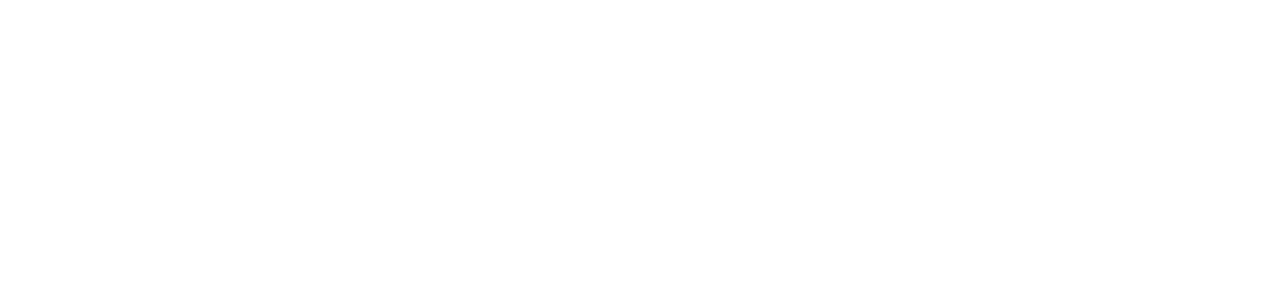
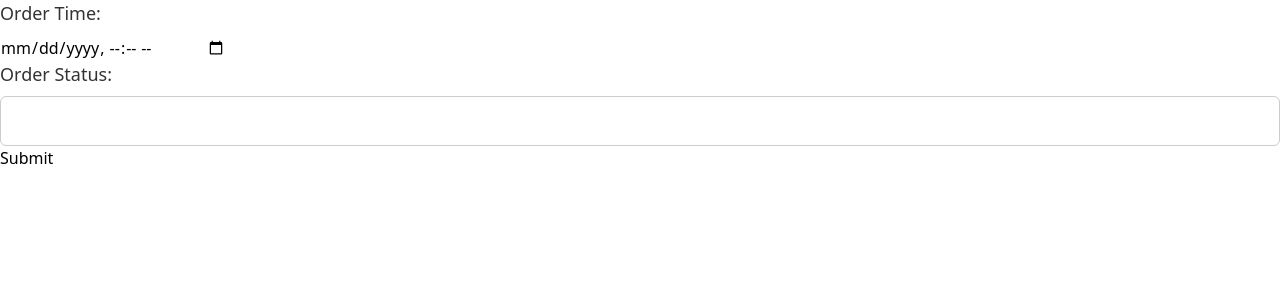
Before and after one commit to Greisi22/InternshipProject_GreisiJaho, a React (Vite) app in the folder Food-Delivery-FrontEnd/Food-Delivery/: page /prova4 in a window 1280 px wide. Before the commit this address had no page. Shown: the top 300 px of the page. Built offline with nearby package versions, Linux system fonts and the light colour scheme.

Commit message:
Websocket for order

```diff
--- a/Food-Delivery-FrontEnd/Food-Delivery/src/App.tsx
+++ b/Food-Delivery-FrontEnd/Food-Delivery/src/App.tsx
@@ -10,10 +10,6 @@ import StatisticsPage from './pages/Administrator/StatisticsPage';
 import UsersPage from './pages/Administrator/UsersPage';
 import AllRestaurants from './component/Administrator/AllRestaurant';
 import RevenueTable from './component/Administrator/RevenueTable';
-
-
-
-
 
 import EditRestaurant from './component/Administrator/EditRestaurant';
 
@@ -28,9 +24,8 @@ import ManagerDashboardPage from './pages/RestaurantManager/ManagerDashboardPage
 
 import UserOrderPage from './websocket/UserOrderPage';
 import RestaurantOrderPage from './websocket/RestaurantOrderPage';
-import { CardWithLink } from './component/RestaurantManager/OrderCard';
 import AllOrders from './component/RestaurantManager/AllOrders';
-
+import OrderForm from './pages/Client/temporary';
 
 const App = () => {
     return (
@@ -53,7 +48,6 @@ const App = () => {
                 <Route path="/Administrator/AllRestaurants" element={<AllRestaurants />} />
                 <Route path="/Administrator/RevenueTable" element={<RevenueTable />} />
                 <Route path="/Administrator/EditRestaurant" element={<EditRestaurant />} />
-
                 <Route path="/Administrator/EditRestaurant" element={<EditRestaurant />} />
                 <Route path="/Administrator/RestaurantMenu" element={<RestaurantMenu />} />
                 {/* <Route path="/Administrator/EditMenu" element={<EditMenu />} /> */}
@@ -62,15 +56,10 @@ const App = () => {
                 <Route path="/RestaurantManager/Dashboard" element={<ManagerDashboardPage />} />
                 <Route path="/RestaurantManager/Order" element={<ManagerOrdersPage />} />
                 <Route path="/RestaurantManager/Product" element={<ManagerProductsPage />} />
-
-
                 <Route path="prova1" element={<UserOrderPage />} />
                 <Route path="prova2" element={<RestaurantOrderPage />} />
                 <Route path="prova3" element={<AllOrders />} />
-
-
-
-
+                <Route path="prova4" element={<OrderForm />} />
             </Routes>
         </>
     );
--- a/Food-Delivery-FrontEnd/Food-Delivery/src/api/localhost/Login/LoginAPI.tsx
+++ b/Food-Delivery-FrontEnd/Food-Delivery/src/api/localhost/Login/LoginAPI.tsx
@@ -1,4 +1,5 @@
 import axiosInstance, { ApiResponse } from '../../../config/axios';
+import { userMap } from 'src/types/Restaurant';
 
 export async function checkLogin(email: string, password: string) {
     try {
@@ -9,7 +10,7 @@ export async function checkLogin(email: string, password: string) {
         };
 
         // Making a POST request with the data
-        const response = await axiosInstance.post<ApiResponse>('/user/login', requestData, {
+        const response = await axiosInstance.post<userMap>('/user/login', requestData, {
             headers: {
                 'Content-Type': 'application/json',
             },
--- a/Food-Delivery-FrontEnd/Food-Delivery/src/component/RestaurantManager/OrderCard.tsx
+++ b/Food-Delivery-FrontEnd/Food-Delivery/src/component/RestaurantManager/OrderCard.tsx
@@ -4,7 +4,6 @@ export function OrderCard(email: string, orders: string, paid: boolean) {
     return (
         <div className="m-4 max-w-sm p-6 bg-gray-300 border border-gray-200 rounded-lg shadow dark:bg-gray-800 dark:border-gray-700">
             <span className="flex">
-
                 {' '}
                 <svg
                     className="w-7 h-7 text-gray-500 dark:text-gray-400 mb-3"
@@ -14,9 +13,7 @@ export function OrderCard(email: string, orders: string, paid: boolean) {
                     viewBox="0 0 20 20">
                     <path d="M18 5h-.7c.229-.467.349-.98.351-1.5a3.5 3.5 0 0 0-3.5-3.5c-1.717 0-3.215 1.2-4.331 2.481C8.4.842 6.949 0 5.5 0A3.5 3.5 0 0 0 2 3.5c.003.52.123 1.033.351 1.5H2a2 2 0 0 0-2 2v3a1 1 0 0 0 1 1h18a1 1 0 0 0 1-1V7a2 2 0 0 0-2-2ZM8.058 5H5.5a1.5 1.5 0 0 1 0-3c.9 0 2 .754 3.092 2.122-.219.337-.392.635-.534.878Zm6.1 0h-3.742c.933-1.368 2.371-3 3.739-3a1.5 1.5 0 0 1 0 3h.003ZM11 13H9v7h2v-7Zm-4 0H2v5a2 2 0 0 0 2 2h3v-7Zm6 0v7h3a2 2 0 0 0 2-2v-5h-5Z" />
                 </svg>
-                   <p className='ml-[15px]'> Not paind</p>
-
-
+                <p className="ml-[15px]"> Not paind</p>
             </span>
             <a href="#">
                 <h5 className="mb-2 text-[1px] font-semibold tracking-tight text-gray-900 dark:text-white"></h5>
--- /dev/null
+++ b/Food-Delivery-FrontEnd/Food-Delivery/src/pages/Client/temporary.tsx
@@ -0,0 +1,82 @@
+import React, { useState } from 'react';
+import Cookies from 'js-cookie';
+import { Product } from 'src/types/Restaurant';
+import RestaurantOrdersComponent from 'src/websocket/OrderWebSocket';
+
+function OrderForm() {
+    const [orderTime, setOrderTime] = useState<Date | string>(''); // Define orderTime state as Date or string
+    const [orderStatus, setOrderStatus] = useState('');
+    const [products, setProducts] = useState<Product[]>([
+        {
+            name: 'Pizza',
+            description: 'Delicious pizza with various toppings',
+            price: 10,
+            ingredients: ['Tomato', 'Cheese', 'Pepperoni'],
+            category: 'Food',
+            amount: 2,
+        },
+        {
+            name: 'Salad',
+            description: 'Healthy salad with fresh vegetables',
+            price: 8,
+            ingredients: ['Lettuce', 'Tomato', 'Cucumber'],
+            category: 'Drink',
+            amount: 1,
+        },
+    ]);
+
+    const handleSubmit = (e: any) => {
+        e.preventDefault();
+        // Convert orderTime to Date object if it's a string
+        const formattedOrderTime = typeof orderTime === 'string' ? new Date(orderTime) : orderTime;
+
+        // Call the RestaurantOrdersComponent with the products, orderTime, and orderStatus
+        RestaurantOrdersComponent(products, new Date(), orderStatus);
+
+        // Here you can handle form submission, for example, send data to a backend server
+        console.log({
+            orderTime: formattedOrderTime,
+            orderStatus,
+        });
+    };
+
+    const userDataCookie = Cookies.get('user');
+    const userDataObject = userDataCookie ? JSON.parse(userDataCookie) : null;
+    console.log(userDataObject);
+
+    return (
+        <form>
+            {/* {userDataObject} */}
+            <div>
+                <label htmlFor="orderTime">Order Time:</label>
+                <input
+                    type="datetime-local"
+                    id="orderTime"
+                    value={
+                        typeof orderTime === 'string'
+                            ? orderTime
+                            : orderTime
+                              ? orderTime.toISOString().substring(0, 16)
+                              : ''
+                    } // Format Date to string if it's a Date object
+                    onChange={(e) => setOrderTime(e.target.value)}
+                    required
+                />
+            </div>
+
+            <div>
+                <label htmlFor="orderStatus">Order Status:</label>
+                <input
+                    type="text"
+                    id="orderStatus"
+                    value={orderStatus}
+                    onChange={(e) => setOrderStatus(e.target.value)}
+                    required
+                />
+            </div>
+            <button onClick={handleSubmit}>Submit</button>
+        </form>
+    );
+}
+
+export default OrderForm;
--- a/Food-Delivery-FrontEnd/Food-Delivery/src/pages/RestaurantManager/ManagerOrdersPage.tsx
+++ b/Food-Delivery-FrontEnd/Food-Delivery/src/pages/RestaurantManager/ManagerOrdersPage.tsx
@@ -1,14 +1,16 @@
-
 import './style/manager.css';
 import NavBarManager from 'src/component/RestaurantManager/NavBarManager';
 import SideBarManager from 'src/component/RestaurantManager/SideBarManager';
+import AllOrders from 'src/component/RestaurantManager/AllOrders';
 
 function ManagerOrdersPage() {
     return (
         <div>
             <div className="ml-[280px] sideBarClose h-[100vh]">
                 <NavBarManager />
-                <div className="m-[20px]"></div>
+                <div className="m-[20px]">
+                    <AllOrders />
+                </div>
             </div>
             <div className="ml-[280px] mt-[100px]">
                 <SideBarManager selected={'2'} />
--- a/Food-Delivery-FrontEnd/Food-Delivery/src/types/Restaurant.tsx
+++ b/Food-Delivery-FrontEnd/Food-Delivery/src/types/Restaurant.tsx
@@ -29,7 +29,12 @@ interface Review {
     // Define properties of Review here
 }
 
-enum UserRole {
+export interface userMap {
+    user: User;
+    token: String;
+}
+
+export enum UserRole {
     ROLE_CLIENT,
     ROLE_SUPER_ADMIN,
     ROLE_ADMIN,
@@ -39,7 +44,10 @@ enum UserRole {
 
 // Define the User interface
 export interface User {
-    active(active: (active: any, active1: any) => number, active1: (active: any, active1: any) => string): string;
+    active(
+        active: (active: any, active1: any) => number,
+        active1: (active: any, active1: any) => string,
+    ): string;
     active(active: any, active1: any): number;
     userId: number;
     userEmail: string;
@@ -47,10 +55,6 @@ export interface User {
     userRole: UserRole;
     managedRestaurants: Restaurant[];
     order: Order[];
-
-
-
-
 }
 
 export interface Order {
@@ -106,11 +110,11 @@ export interface NavBarProps {
 }
 
 export interface Product {
-    id: number;
+    id?: number;
     name: string;
     description: string;
     price: number;
     ingredients: string[];
     category: string;
     amount: number;
-  }
+}
```
Also changed, not shown: Food-Delivery-FrontEnd/Food-Delivery/src/component/Login/Login.tsx (+31 -8 lines), Food-Delivery-FrontEnd/Food-Delivery/src/websocket/OrderWebSocket.tsx (+21 -30 lines). Lines whose indentation alone changed are shown as unchanged.
